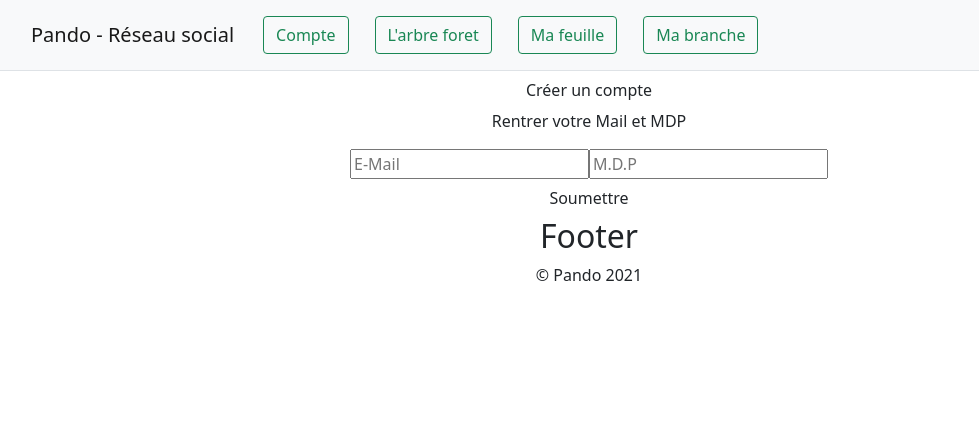
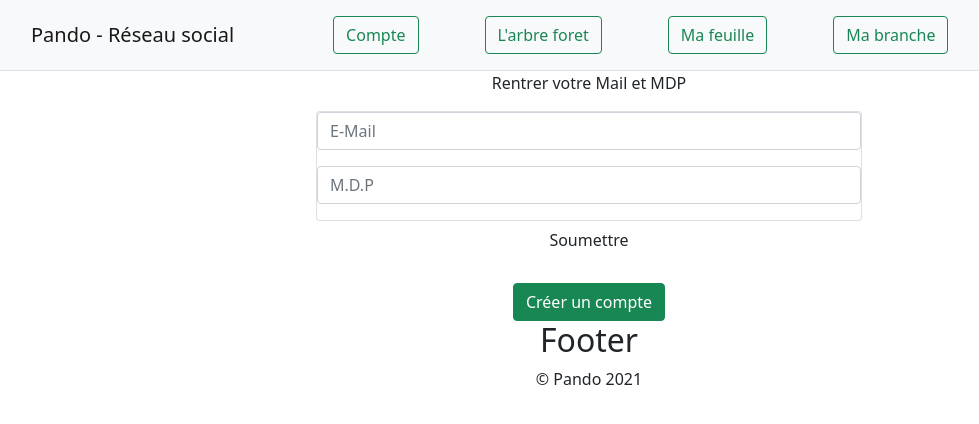
Before and after one commit to Gaz-o/projet-pando, a React (Create React App) app: page / in a window 1280 px wide. Shown: the top 424 px of the page, without its empty margins (51-1030 px from the left). Built offline with nearby package versions, Linux system fonts and the light colour scheme.

Commit message:
Elab design suite

```diff
--- a/src/layout/header/header.css
+++ b/src/layout/header/header.css
@@ -1,5 +1,5 @@
-/*.navbar-collapse{
-padding-left:550px;
-}*/
+.navbar-collapse{
+padding-left:50px;
+}
 
-.nav-link{margin-left:5px;margin-right:5px;}
+.nav-link{margin-left:25px;margin-right:25px;}
--- a/src/layout/header/header.js
+++ b/src/layout/header/header.js
@@ -1,5 +1,5 @@
 import 'bootstrap/dist/css/bootstrap.min.css';
-import { Navbar, Container, Nav, Button } from 'react-bootstrap';
+import { Navbar, Container, Nav, Button} from 'react-bootstrap';
 import "./header.css";
 import { Link } from 'react-router-dom';
 
@@ -9,19 +9,28 @@ function Header() {
     return (
         <div>
             <Navbar bg="light" expand="lg" className="border-bottom">
+
                 <Container>
+
                         <Navbar.Brand href="/home">Pando - Réseau social</Navbar.Brand>
+
                             <Navbar.Toggle aria-controls="basic-navbar-nav" />
+
                                     <Navbar.Collapse id="basic-navbar-nav">
-                        <Nav className="me-auto">
+
+                                    <Nav>
                                             <Link className="nav-link" to="/compte"><Button variant="outline-success" className="button">Compte</Button></Link>
                                             <Link className="nav-link" to="/feed"><Button variant="outline-success" className="button">L'arbre foret</Button></Link>
                                             <Link className="nav-link" to="/creaPost"><Button variant="outline-success" className="button">Ma feuille</Button></Link>
                                             <Link className="nav-link" to="/maPage"><Button variant="outline-success" className="button">Ma branche</Button></Link>
                                     </Nav>
+
                             </Navbar.Collapse>
+
                 </Container>
+
             </Navbar>
+
         </div>
     );
 }
--- a/src/view/compte/compte.css
+++ b/src/view/compte/compte.css
@@ -0,0 +1,5 @@
+.creaForm{
+padding:15px;
+border-radius: 5px;
+margin-top:35px;
+}
--- a/src/view/compte/connexion.js
+++ b/src/view/compte/connexion.js
@@ -1,3 +1,5 @@
+import 'bootstrap/dist/css/bootstrap.min.css';
+import {Button, Row, Col} from 'react-bootstrap';
 import { useState } from "react";
 import "./compte.css";
 import Crea from "./crea/crea";
@@ -18,9 +20,21 @@ function Home () {
     }
 
     return (
+
         <div>
-            <button className="btn" onClick={btn}>{Message}</button>
+
             {Create}
+
+            <Row>
+
+                <Col><br/>
+
+                    <Button variant="success" onClick={btn}>{Message}</Button>
+
+                </Col>
+
+            </Row>
+
         </div>
     )
 };
--- a/src/view/compte/crea/crea.js
+++ b/src/view/compte/crea/crea.js
@@ -1,4 +1,6 @@
 import "../compte.css";
+import 'bootstrap/dist/css/bootstrap.min.css';
+import {Container, FormControl, InputGroup ,Button, Row, Col, Card} from 'react-bootstrap';
 import { useState } from "react";
 import { register } from "../../../lib/social-network-library-master";
 
@@ -38,16 +40,61 @@ function Crea() {
     }
 
   return (
+
     <div>
-      <input onChange={handleFirstNameInput} type="text" id="firstNameInput" placeholder="Prénom"></input>
-      <br />
-      <input onChange={handleLastNameInput} type="text" id="lastNameInput" placeholder="Nom de famille"></input>
-      <br />
-      <input onChange={handleEmailInput} type="email" id="emailInput" placeholder="Adresse e-mail"></input>
-      <br />
-      <input onChange={handlePasswordInput} type="password" id="passwordInput" placeholder="Mot de passe"></input>
-      <br />
-      <button onClick={handleClick}>Suivant</button>
+
+      <Container>
+
+        <Row className="justify-content-md-center">
+
+            <Col lg="3">
+
+            </Col>
+
+              <Col lg="6">
+
+                <Card class="creaForm">
+
+                <h5>Mettez-vous au vert ! Créez un compte sur Pando :</h5><br/>
+
+                  <InputGroup className="mb-3">
+
+                    <FormControl onChange={handleFirstNameInput} type="text" id="firstNameInput" placeholder="Prénom"/>
+
+                  </InputGroup><br/>
+
+                  <InputGroup className="mb-3">
+
+                    <FormControl onChange={handleLastNameInput} type="text" id="lastNameInput" placeholder="Nom de famille"/>
+
+                  </InputGroup><br/>
+
+                  <InputGroup className="mb-3">
+
+                    <FormControl onChange={handleEmailInput} type="email" id="emailInput" placeholder="Adresse e-mail"/>
+
+                  </InputGroup><br/>
+
+                  <InputGroup className="mb-3">
+
+                    <FormControl onChange={handlePasswordInput} type="password" id="passwordInput" placeholder="Mot de passe"/>
+
+                  </InputGroup><br/>
+
+                  <Button variant="success"onClick={handleClick}>Suivant</Button>
+
+                </Card>
+
+              </Col>
+
+          <Col lg="3">
+
+          </Col>
+
+        </Row>
+
+    </Container>
+
     </div>
   );
 }
--- a/src/view/compte/log/log.js
+++ b/src/view/compte/log/log.js
@@ -1,3 +1,5 @@
+import 'bootstrap/dist/css/bootstrap.min.css';
+import {Container, FormControl, InputGroup ,Button, Row, Col, Card} from 'react-bootstrap';
 import { useEffect, useState } from "react";
 import "../compte.css";
 import { login, logout, isUserLoggedIn } from "../../../lib/social-network-library-master";
@@ -50,8 +52,43 @@ function Log() {
     function nolog() {
         return (
             <div>
-                <input type="email" className="email" onChange={inputEmail} placeholder="E-Mail" />
-                <input type="password" className="password" onChange={inputPassword} placeholder="M.D.P" />
+
+<Container>
+
+    <Row className="justify-content-md-center">
+
+        <Col lg="3">
+
+        </Col>
+
+            <Col lg="6">
+
+                <Card class="creaForm">
+
+                    <InputGroup className="mb-3">
+
+                        <FormControl type="email" className="email" onChange={inputEmail} placeholder="E-Mail" />
+
+                    </InputGroup>
+
+                    <InputGroup className="mb-3">
+
+                        <FormControl type="password" className="password" onChange={inputPassword} placeholder="M.D.P" />
+
+                    </InputGroup>
+
+                </Card>
+
+            </Col>
+
+          <Col lg="3">
+
+          </Col>
+
+        </Row>
+
+    </Container>
+
             </div>
         )
     }
--- a/src/view/post/creaPost/creaPost.js
+++ b/src/view/post/creaPost/creaPost.js
@@ -1,10 +1,10 @@
 import 'bootstrap/dist/css/bootstrap.min.css';
-import {Container,Form, FormControl, InputGroup ,Button} from 'react-bootstrap';
+import {Container,Form, FormControl, InputGroup ,Button, Row, Col} from 'react-bootstrap';
 import "../post.css";
 import { useEffect, useState } from "react";
 //A introduire après les constantes d'état :
 import { Redirect } from 'react-router-dom';
-import { isUserLoggedIn } from "../../../lib/social-network-library-master";
+import { isUserLoggedIn, createPost } from "../../../lib/social-network-library-master";
 
 function CreatePost() {
 
@@ -37,17 +37,18 @@ function CreatePost() {
         console.log("content on change :" +e.target.value);
     }
 
-    const post = (e) => {
+    const post = async () => {
 
         if (status.title === "" && status.content === "") {
             setMessage("Tous les champs sont requis");
         }else{
         setFeed([...feed, status]);
         setStatus({...status.etat, etat: "Posted"});
-            console.log("Titre : "+status.title+" Content : "+status.content);
         setShowposts("Titre : "+status.title+" Content : "+status.content);
-        }
-
+        let result = await createPost(status.title, status.content);
+        console.log(result);
+        document.querySelector("#postTitle").value = "";
+        document.querySelector("#postContent").value = "";}
     }
 
 
@@ -58,6 +59,14 @@ function CreatePost() {
             <h6>Publier sur Pando</h6>
 
                 <Container>
+
+                    <Row className="justify-content-md-center">
+
+                        <Col lg="3">
+
+                        </Col>
+
+                        <Col lg="6">
 
                             <p id="emptyMessage">{emptyField}</p>
 
@@ -77,6 +86,14 @@ function CreatePost() {
 
                             <p>{showPosts}</p>
 
+                        </Col>
+
+                        <Col lg="3">
+
+                        </Col>
+
+                    </Row>
+
                 </Container>
 
         </div>
```
Lines whose indentation alone changed are shown as unchanged.
